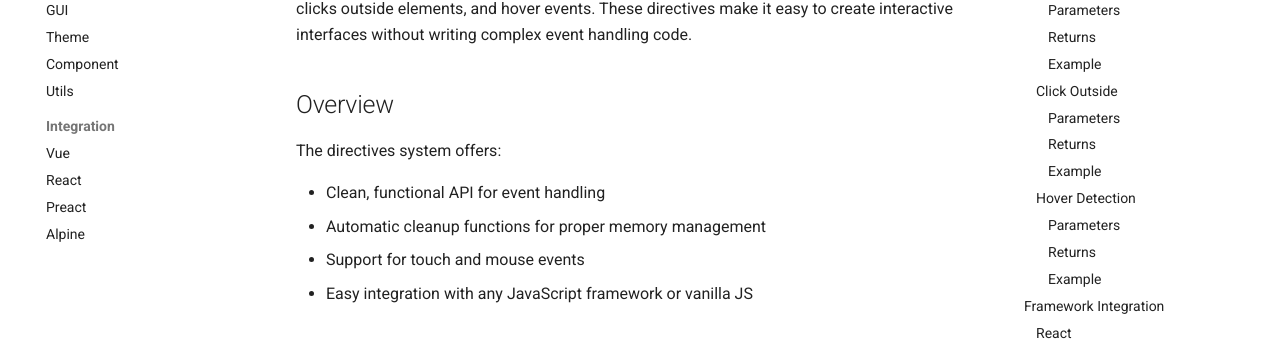
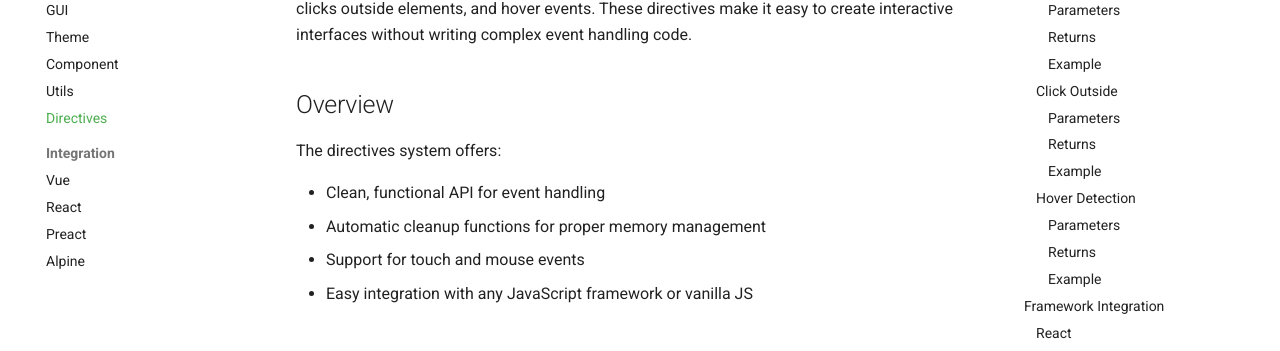
Before and after one commit to hlop3z/xkin, an MkDocs documentation site: the page built from docs/docs/directives.md, in a window 1280 px wide. Shown: the part 209-560 px from the top of the page. Built offline with MkDocs 1.6.1 and Material for MkDocs 9.7.7, drawn with Linux system fonts in a browser that asks for light colours; comment, search, counter and statistics services are not loaded.

Commit message:
Update mkdocs.yml

```diff
--- a/docs/mkdocs.yml
+++ b/docs/mkdocs.yml
@@ -11,6 +11,7 @@ nav:
   - Theme: theme.md
   - Component: component.md
   - Utils: utils.md
+  - Directives: directives.md
   - Integration:
       - Vue: integration/vue.md
       - React: integration/react.md
```
